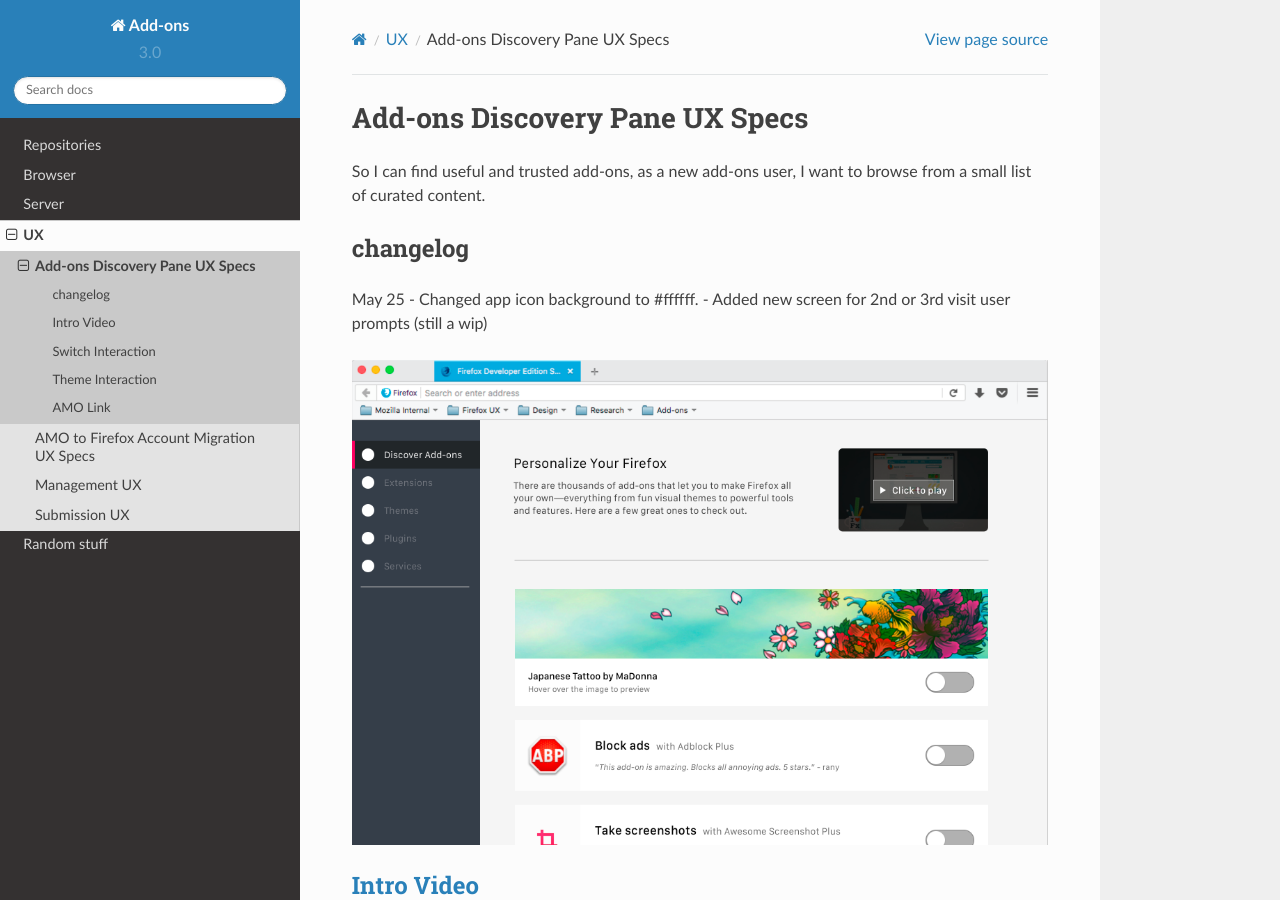
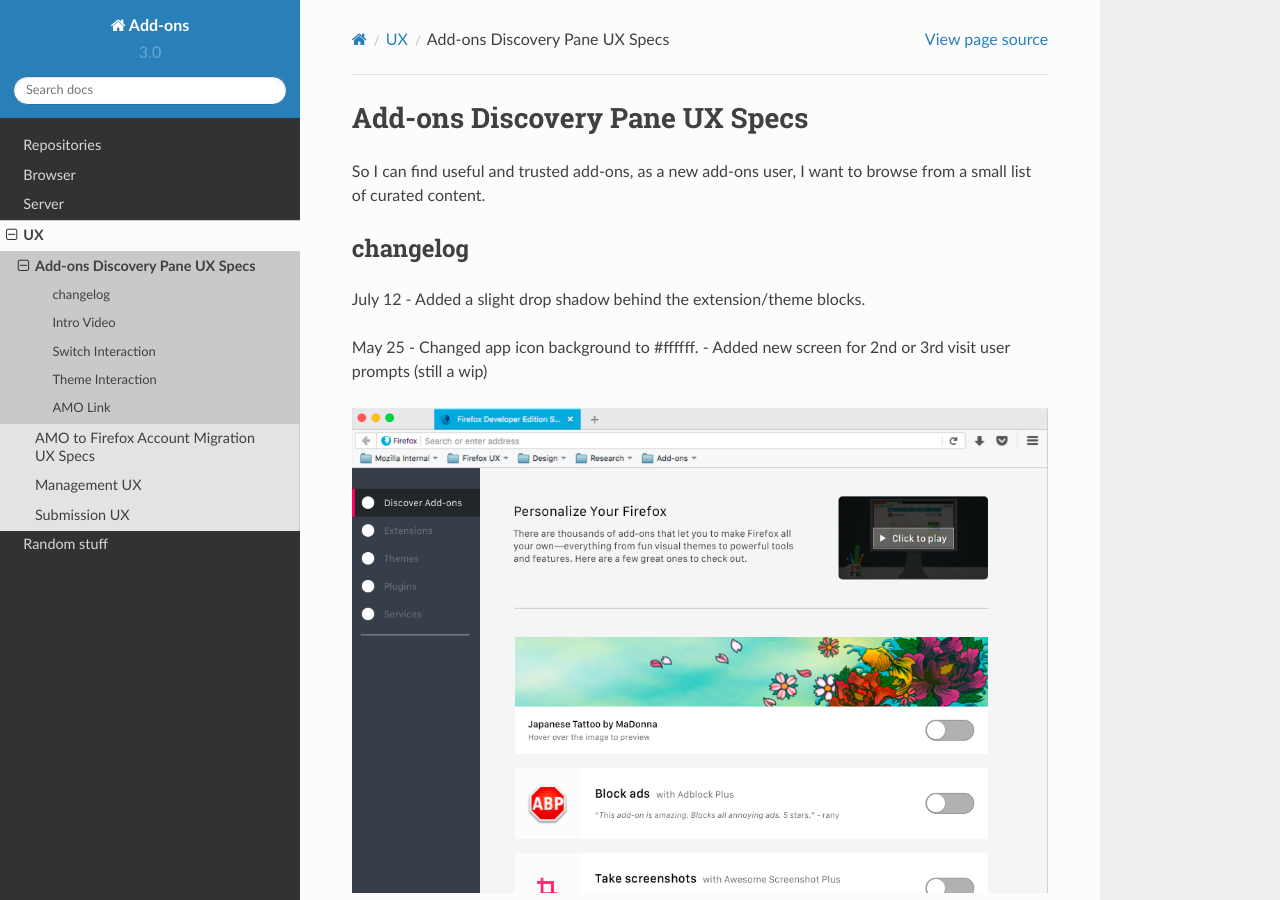
Before and after one commit to mozilla/addons, a Sphinx documentation site: the page built from docs/ux/disco-pane.rst, in a window 1280 px wide and 900 px high. Built offline with Sphinx 7.4.7 and the Read the Docs theme 2.0.0, drawn with Linux system fonts in a browser that asks for light colours.

Commit message:
Updated the changelog
Added info about the drop shadow

```diff
--- a/docs/ux/disco-pane.rst
+++ b/docs/ux/disco-pane.rst
@@ -5,6 +5,9 @@
 
 changelog
 ---------
+July 12
+- Added a slight drop shadow behind the extension/theme blocks.
+
 May 25
 - Changed app icon background to #ffffff.
 - Added new screen for 2nd or 3rd visit user prompts (still a wip)
```
